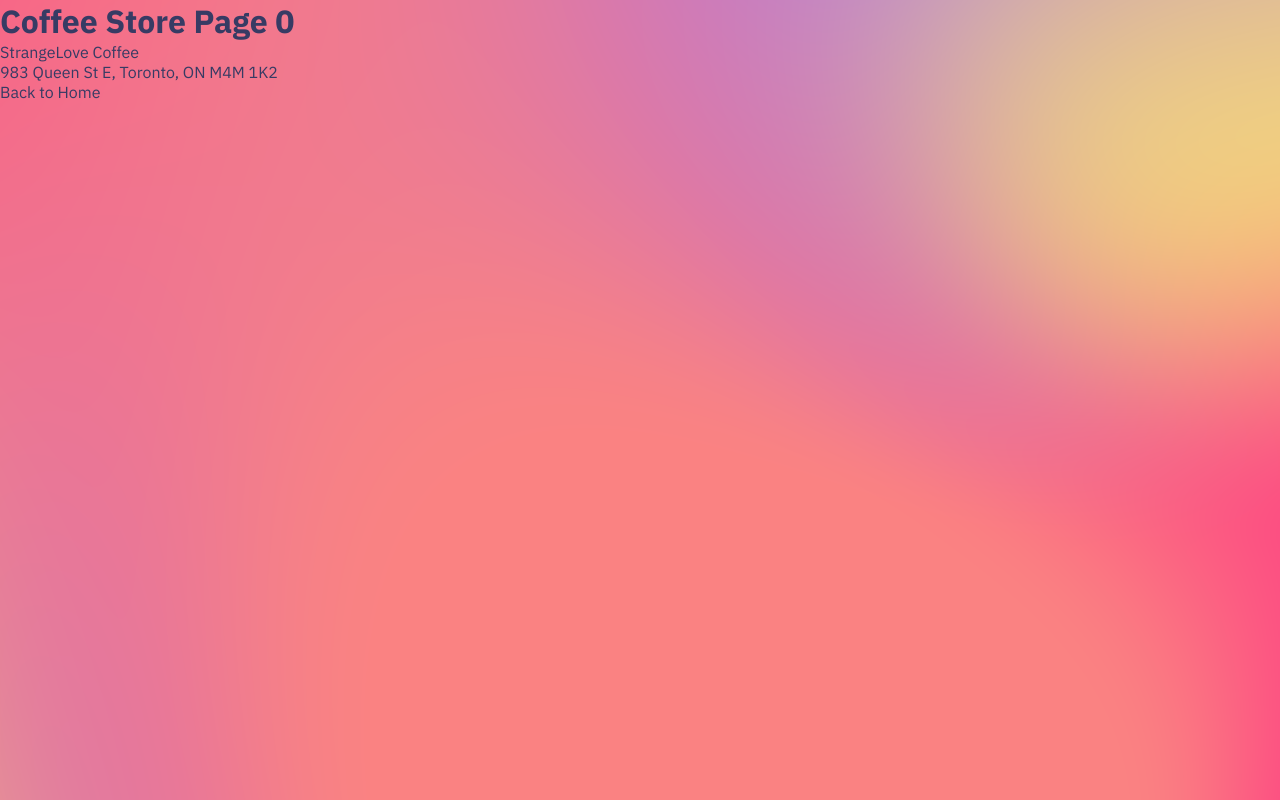
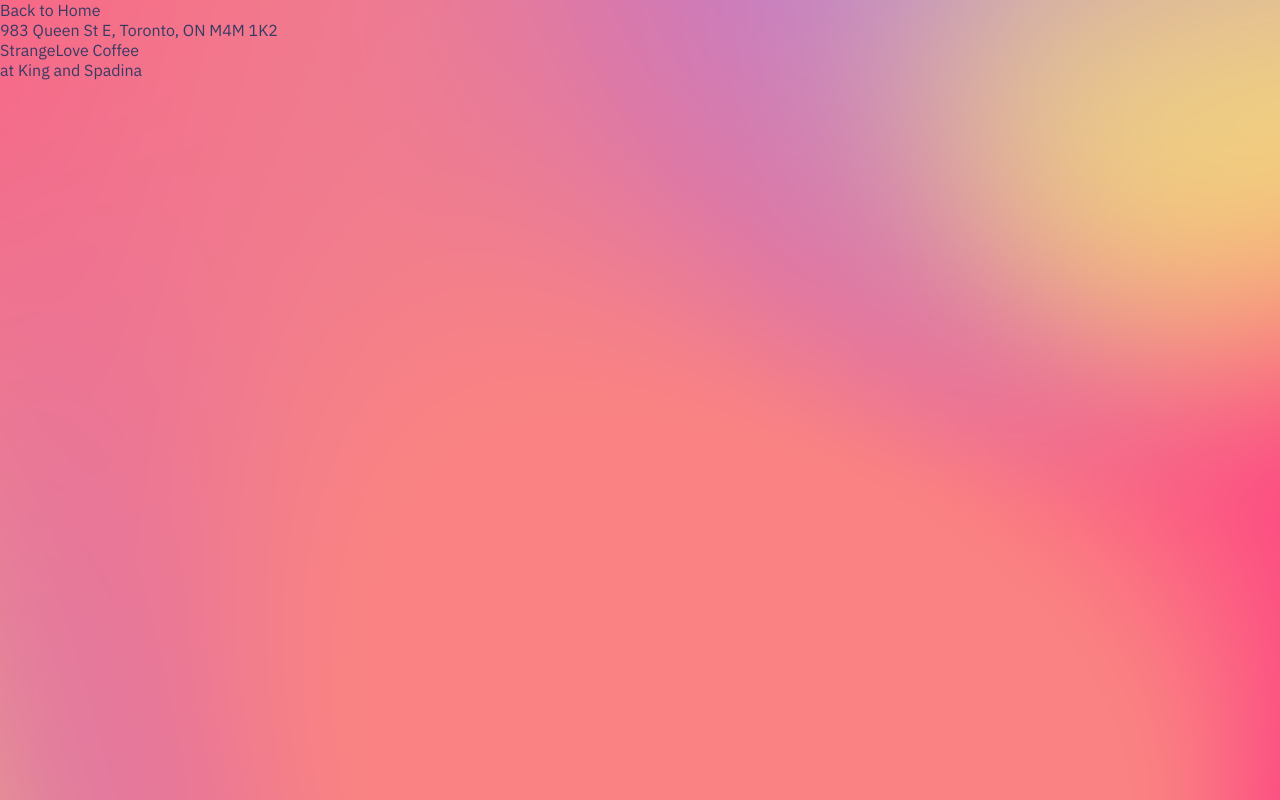
Before and after one commit to ThomasCode92/discover-coffee-stores, a Next.js app: page /coffee-store/0 in a window 1280 px wide. Built offline with nearby package versions, Linux system fonts and the light colour scheme.

Commit message:
Refactor Coffee Store Page

```diff
--- a/pages/coffee-store/[id].js
+++ b/pages/coffee-store/[id].js
@@ -1,20 +1,27 @@
+import { Fragment } from 'react';
+import Head from 'next/head';
 import Link from 'next/link';
 import { useRouter } from 'next/router';
 
 import coffeeStoresData from '@/data/coffee-stores.json';
 
 export default function CoffeeStore(props) {
-  const { query, isFallback } = useRouter();
+  const { isFallback } = useRouter();
 
   if (isFallback) return <div>Loading...</div>;
 
+  const { name, address, neighbourhood } = props.coffeeStore;
+
   return (
-    <div>
-      <h1>Coffee Store Page {query.id}</h1>
-      <p>{props.coffeeStore.name}</p>
-      <p>{props.coffeeStore.address}</p>
+    <Fragment>
+      <Head>
+        <title>{name}</title>
+      </Head>
       <Link href="/">Back to Home</Link>
-    </div>
+      <p>{address}</p>
+      <p>{name}</p>
+      <p>{neighbourhood}</p>
+    </Fragment>
   );
 }
 
@@ -27,8 +34,9 @@ export async function getStaticProps({ params }) {
 }
 
 export async function getStaticPaths() {
-  return {
-    paths: [{ params: { id: '0' } }, { params: { id: '1' } }],
-    fallback: true,
-  };
+  const paths = coffeeStoresData.map(coffeeStore => {
+    return { params: { id: coffeeStore.id.toString() } };
+  });
+
+  return { paths, fallback: true };
 }
```
